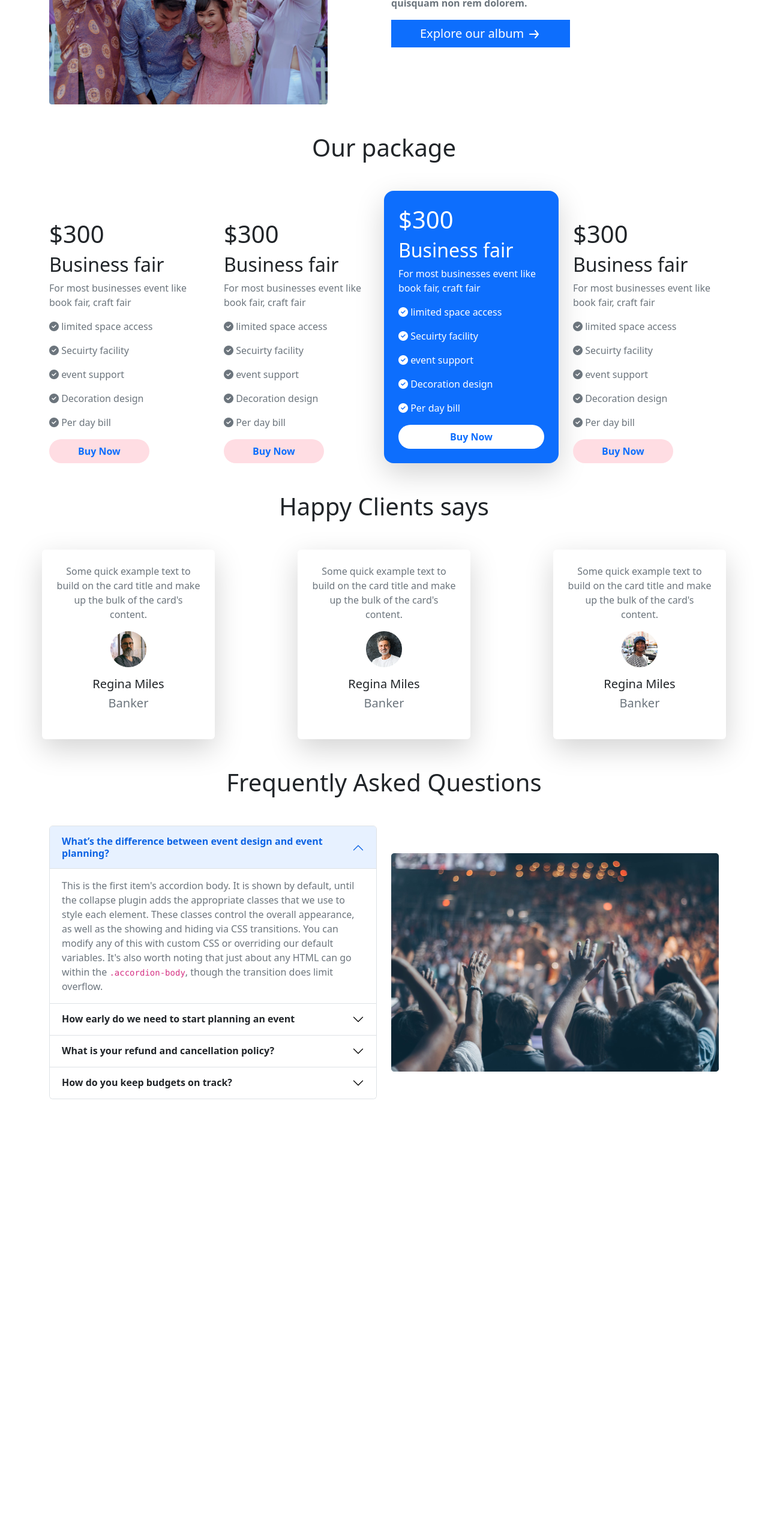
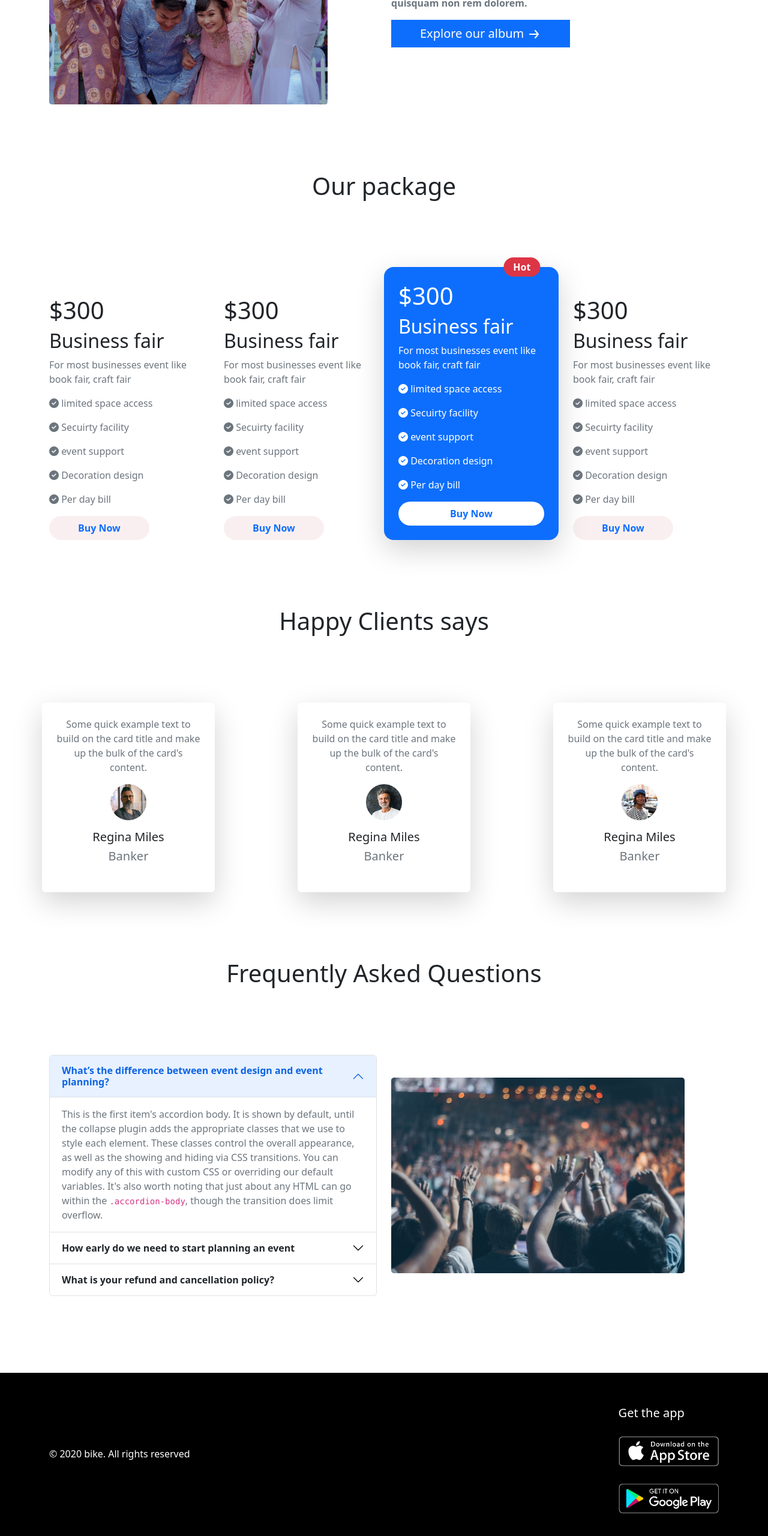
Before and after one commit to zahid4523114/convention-practice, a plain HTML site: page index.html in a window 1280 px wide. Shown: the part 802-3362 px from the top of the page at 60% size. Before the commit the page ends 2634 px from the top, so only its background shows below. Drawn offline with nearby package versions, Linux system fonts and the light colour scheme.

Commit message:
third-commit

```diff
--- a/index.html
+++ b/index.html
@@ -183,7 +183,7 @@
       </div>
     </div>
     <section class="container my-5">
-      <h1 class="mx-auto mb-5 text-center">Our package</h1>
+      <h1 class="mx-auto text-center" style="margin:10% 10%" >Our package</h1>
       <div class="row gx-5">
         <div class="col-3 mt-5">
           <h1>$300</h1>
@@ -208,7 +208,7 @@
           </p>
           <button
             class="text-primary fw-bold border-0 rounded-5 py-2 px-5"
-            style="background-color: rgb(255, 221, 227)"
+            style="background-color: rgb(250, 239, 240)"
           >
             Buy Now
           </button>
@@ -236,12 +236,13 @@
           </p>
           <button
             class="text-primary fw-bold border-0 rounded-5 py-2 px-5"
-            style="background-color: rgb(255, 221, 227)"
+            style="background-color: rgb(250, 239, 240)"
           >
             Buy Now
           </button>
         </div>
-        <div class="col-3  shadow-lg rounded-4 bg-primary text-white p-4">
+        <div class="col-3 position-relative  shadow-lg rounded-4 bg-primary text-white p-4">
+          <a href="" class="d-inline-block position-absolute top-0 end-0 translate-middle rounded-4 text-decoration-none px-3 py-1 bg-danger text-white fw-bold">Hot</a>
           <h1>$300</h1>
           <h2>Business fair</h2>
           <p>
@@ -271,8 +272,6 @@
           <h2>Business fair</h2>
           <p
             class="text-secondary"
-            class="text-secondary"
-            class="text-secondary"
           >
             For most businesses event like book fair, craft fair
           </p>
@@ -293,7 +292,7 @@
           </p>
           <button
             class="text-primary fw-bold border-0 rounded-5 py-2 px-5"
-            style="background-color: rgb(255, 221, 227)"
+            style="background-color: rgb(250, 239, 240)"
           >
             Buy Now
           </button>
@@ -301,8 +300,8 @@
       </div>
     </section>
     <!--  -->
-    <section class="container my-5">
-       <h1 class="text-center mb-5">Happy Clients says</h1>
+    <section class="container">
+       <h1 class="text-center"  style="margin:10% 10%;">Happy Clients says</h1>
       <div class="row d-flex justify-content-between">
         <div class="card d-flex justify-content-center align-items-center p-4 border-0 shadow-lg rounded" style="width: 18rem;">
           <p class="card-text text-center fw-semi-bold text-secondary">Some quick example text to build on the card title and make up the bulk of the card's content.</p>
@@ -332,8 +331,8 @@
     </section>
     <!--  -->
     <section class="container">
-      <h1 class="text-center mb-5">Frequently Asked Questions</h1>
-      <div class="row">
+      <h1 class="text-center mb-5" style="margin: 10% auto;">Frequently Asked Questions</h1>
+      <div class="row " style="margin-top:10%">
         <div class="col-6">
           <div class="accordion" id="accordionExample">
             <div class="accordion-item">
@@ -373,24 +372,24 @@ event planning?
                 </div>
               </div>
             </div>
-            <div class="accordion-item">
-              <h2 class="accordion-header text-secondary" id="headingThree">
-                <button class="accordion-button collapsed fw-bold" type="button" data-bs-toggle="collapse" data-bs-target="#collapseThree" aria-expanded="false" aria-controls="collapseThree">
-                  How do you keep budgets on track?
-                </button>
-              </h2>
-              <div id="collapseThree" class="accordion-collapse collapse" aria-labelledby="headingThree" data-bs-parent="#accordionExample">
-                <div class="accordion-body text-secondary">
-                  This is the third item's accordion body. It is hidden by default, until the collapse plugin adds the appropriate classes that we use to style each element. These classes control the overall appearance, as well as the showing and hiding via CSS transitions. You can modify any of this with custom CSS or overriding our default variables. It's also worth noting that just about any HTML can go within the <code>.accordion-body</code>, though the transition does limit overflow.
-                </div>
-              </div>
-            </div>
           </div>
         </div>
-        <div class="col-6 d-flex align-items-center">
-          <img src="images/people.png" alt="" class="img-fluid">
+        <div class="col-6 d-flex justify-content-center align-items-center " style="width: 45%;">
+          <img src="images/people.png" alt="" class="img-fluid d-block">
         </div>
       </div>
+    </section>
+    <!--  -->
+    <section class="container-fluid bg-black" style="margin-top: 10%;padding: 4%;">
+      <footer class="container d-flex justify-content-between align-items-center">
+        <div class="side-text">
+          <p class="text-white">© 2020 bike. All rights reserved</p>
+        </div>
+        <div class="side-logo" style="width: 15%;">
+          <p class="text-white mb-4 fs-5">Get the app</p>
+          <img src="icons/foot.png" alt="" class="img-fluid">
+        </div>
+      </footer>
     </section>
     <script
       src="https://cdn.jsdelivr.net/npm/bootstrap@5.2.0/dist/js/bootstrap.bundle.min.js"
```
Also changed, not shown: icons/foot-icon.jpg (added), icons/foot.png (added).
